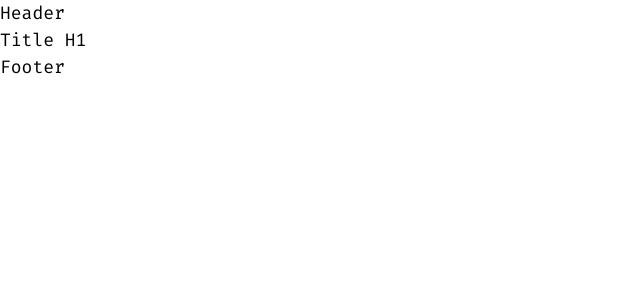
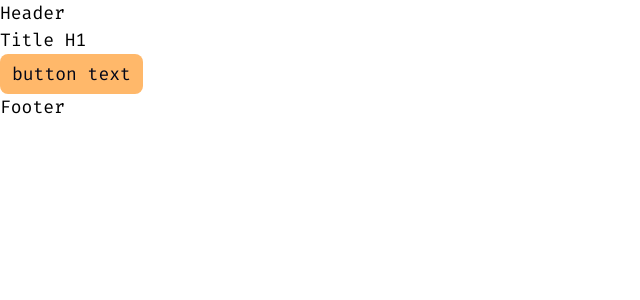
Before and after one commit to shuanvita/frontend-portfolio, a Vue app: page / in a window 1280 px wide. Shown: the top 300 px of the page, without its empty margins (0-640 px from the left). Built offline with nearby package versions, Linux system fonts and the light colour scheme; the HTML template or start-up script is replaced by a standard one.

Commit message:
Add VButton

```diff
--- /dev/null
+++ b/components.d.ts
@@ -0,0 +1,18 @@
+/* eslint-disable */
+// @ts-nocheck
+// biome-ignore lint: disable
+// oxlint-disable
+// ------
+// Generated by unplugin-vue-components
+// Read more: https://github.com/vuejs/core/pull/3399
+
+export {}
+
+/* prettier-ignore */
+declare module 'vue' {
+  export interface GlobalComponents {
+    RouterLink: typeof import('vue-router')['RouterLink']
+    RouterView: typeof import('vue-router')['RouterView']
+    VButton: typeof import('./src/shared/ui/VButton/VButton.vue')['default']
+  }
+}
--- a/package.json
+++ b/package.json
@@ -40,6 +40,7 @@
     "prettier-plugin-tailwindcss": "^0.7.1",
     "steiger": "^0.5.11",
     "typescript": "~5.9.0",
+    "unplugin-vue-components": "^30.0.0",
     "vite": "^7.1.11",
     "vite-plugin-vue-devtools": "^8.0.3",
     "vue-tsc": "^3.1.1"
--- a/src/pages/HomePage.vue
+++ b/src/pages/HomePage.vue
@@ -3,5 +3,6 @@
 <template>
   <div>
     <h1>Title H1</h1>
+    <v-button variant="primary">button text</v-button>
   </div>
 </template>
--- /dev/null
+++ b/src/shared/ui/VButton/VButton.vue
@@ -0,0 +1,36 @@
+<script setup lang="ts">
+const props = defineProps({
+  variant: {
+    type: String,
+    default: 'default',
+  },
+  disabled: {
+    type: Boolean,
+    default: false,
+  },
+})
+
+const variants = {
+  default: 'bg-slate-600 text-slate-50 hover:bg-slate-500',
+  primary: 'bg-orange-300 text-slate-950 hover:bg-orange-200',
+  ghost: 'bg-gray-950 text-slate-50 hover:bg-slate-800',
+  success: 'bg-green-500 text-slate-950 hover:bg-green-400',
+  error: 'bg-red-500 text-slate-950 hover:bg-red-400',
+  warning: 'bg-yellow-500 text-slate-950 hover:bg-yellow-400',
+  link: 'p-0! text-rose-300 hover:text-rose-200 underline',
+}
+</script>
+
+<template>
+  <button
+    :class="[
+      'text-1 flex max-h-10 cursor-pointer items-center justify-center rounded-lg px-3 py-2.5 duration-200',
+      props.disabled
+        ? 'pointer-events-none bg-slate-700 text-slate-500'
+        : [variants[props.variant as keyof typeof variants]],
+    ]"
+    :disabled="props.disabled"
+  >
+    <slot></slot>
+  </button>
+</template>
--- /dev/null
+++ b/src/shared/ui/index.ts
@@ -0,0 +1 @@
+export * from './'
--- a/vite.config.ts
+++ b/vite.config.ts
@@ -4,10 +4,19 @@ import { defineConfig } from 'vite'
 import vue from '@vitejs/plugin-vue'
 import vueDevTools from 'vite-plugin-vue-devtools'
 import tailwindcss from '@tailwindcss/vite'
+import Components from 'unplugin-vue-components/vite'
 
 // https://vite.dev/config/
 export default defineConfig({
-  plugins: [vue(), vueDevTools(), tailwindcss()],
+  plugins: [
+    vue(),
+    vueDevTools(),
+    tailwindcss(),
+    Components({
+      dirs: ['./src/shared/ui'],
+      deep: true,
+    }),
+  ],
   resolve: {
     alias: {
       '@': fileURLToPath(new URL('./src', import.meta.url)),
```
Also changed, not shown: 1 other file (tests, documents, lock files or other folders).
